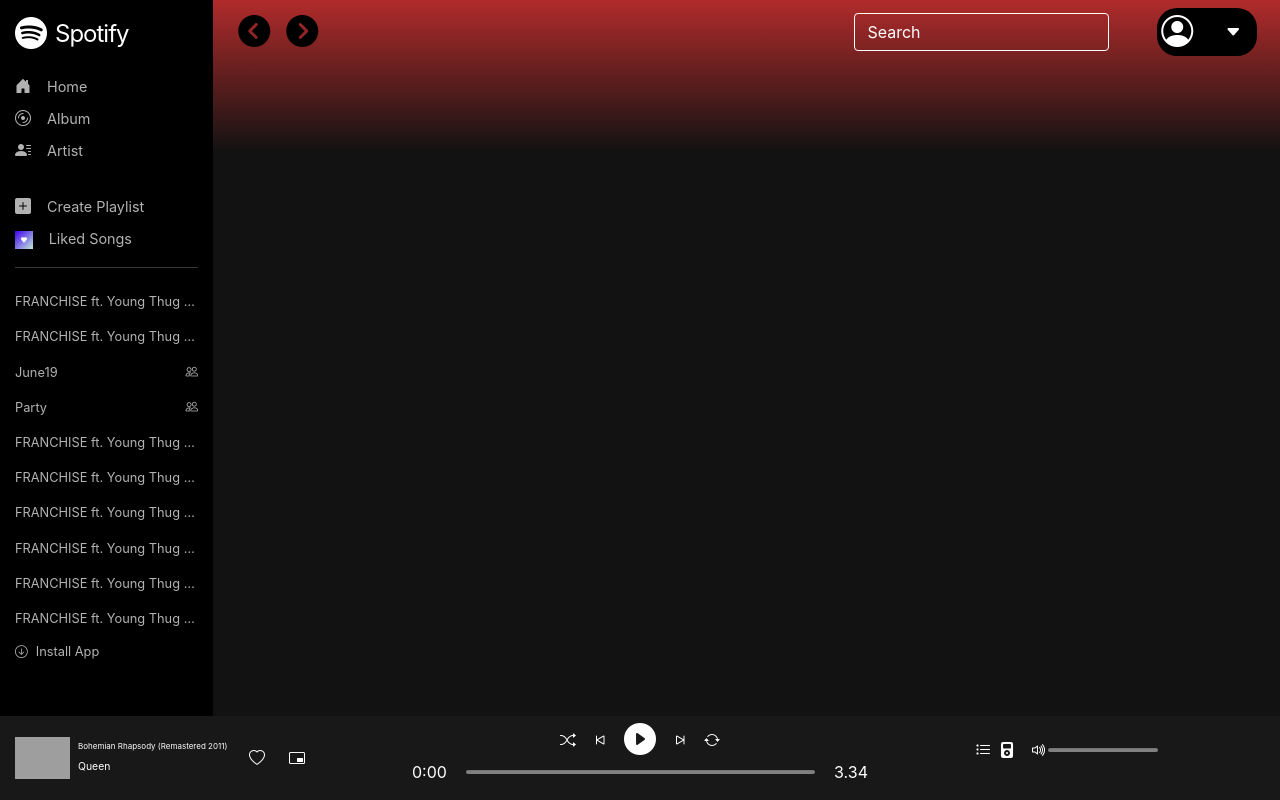
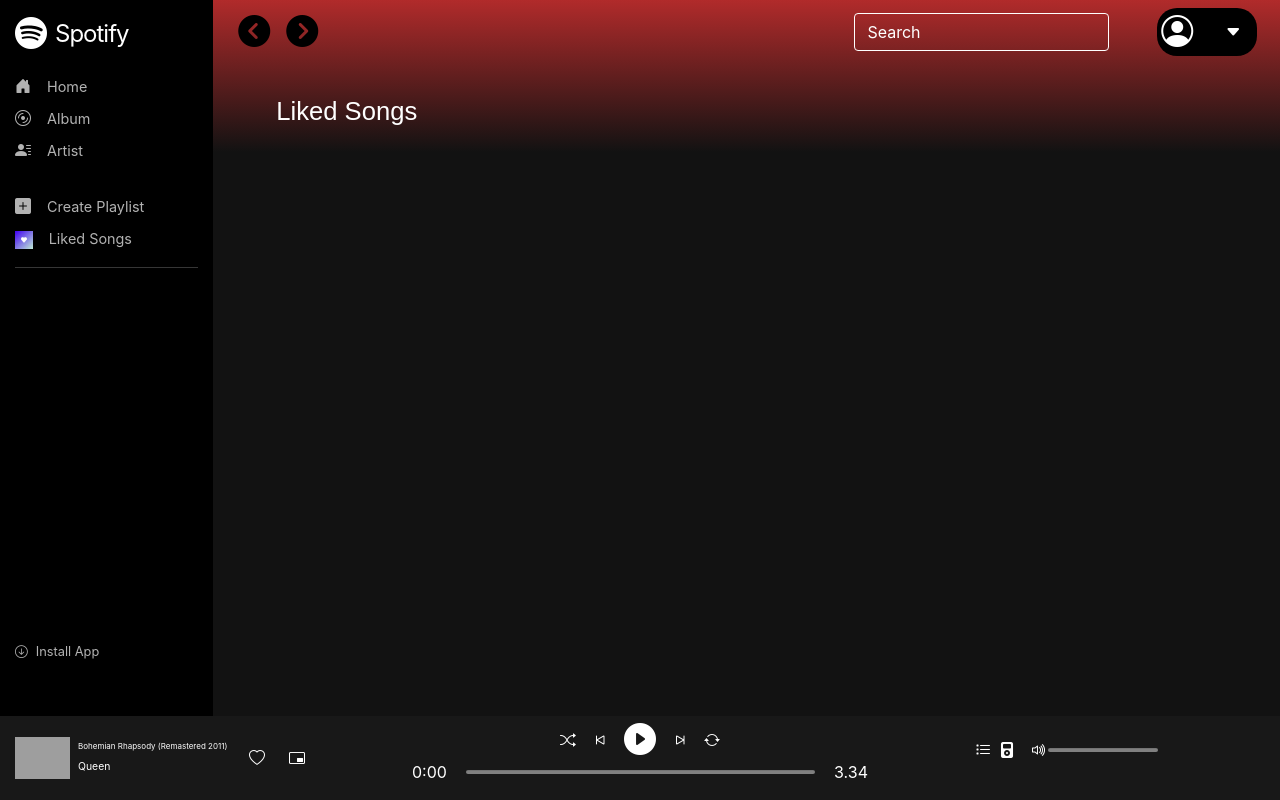
Before and after one commit to martin835/Benchmark4, a React (Create React App) app in the folder spotify-react-refactor/: page /playlist in a window 1280 px wide. Built offline with nearby package versions, Linux system fonts and the light colour scheme; grey boxes are pictures that could not be loaded.

Commit message:
Create playlist using redux

```diff
--- a/spotify-react-refactor/src/App.js
+++ b/spotify-react-refactor/src/App.js
@@ -10,6 +10,7 @@
 import BodyAlbum from "./components/BodyAlbum";
 import { useState, useEffect } from "react";
 import LikedSongs from "./components/LikedSongs";
+import Playlist from "./components/Playlist";
 
 function App() {
   const [searchQuery, setSearchQuery] = useState("queen");
@@ -52,6 +53,7 @@
               <Route path="/artist" element={<BodyArtist />} />
               <Route path="/album" element={<BodyAlbum />} />
               <Route path="/liked" element={<LikedSongs />} />
+              <Route path="/playlist" element={<Playlist />} />
             </Routes>
           </Col>
         </Row>
--- a/spotify-react-refactor/src/components/MySideBar.jsx
+++ b/spotify-react-refactor/src/components/MySideBar.jsx
@@ -1,8 +1,26 @@
-import { Nav, Navbar, NavDropdown } from "react-bootstrap";
+import {  Modal, Button } from "react-bootstrap";
 import Container from "react-bootstrap/Container";
 import { Link, Navigate, useNavigate } from "react-router-dom";
+import { connect } from 'react-redux'
+import { addToPlaylistAction} from '../redux/actions'
+import { propTypes } from "react-bootstrap/esm/Image";
+import { useState } from "react";
 
-const MySideBar = () => {
+const mapStateToProps = (state) => ({
+    all: state.playlists.all,
+  })
+
+const mapDispatchToProps = (dispatch) => ({
+  addToPlaylist: (playlist) => {
+    dispatch(addToPlaylistAction(playlist))
+  },
+  })
+
+const MySideBar = (props) => {
+
+  const [show, setShow] = useState(false);
+
+  const [playlist, setPlaylist] = useState(undefined)
 
   const navigate = useNavigate();
 
@@ -48,12 +66,26 @@
         </div>
 
         <div className="sidebar-divider"></div>
-        <div>
+        <div onClick={()=> setShow(true)}>
           <span>
             <i className="bi bi-plus-square-fill"></i>
           </span>
           <span>Create Playlist</span>
         </div>
+        <Modal show={show} onHide={()=> setShow(false)}>
+        <Modal.Header closeButton>
+          <Modal.Title>Modal heading</Modal.Title>
+        </Modal.Header>
+        <input className="m-2" placeholder="insert new playlist name..." type="text" onChange={(e) => {setPlaylist({name: e.target.value, songs: []})}}/>
+        <Modal.Footer>
+          <Button variant="secondary" onClick={()=> setShow(false)}>
+            Close
+          </Button>
+          <Button variant="primary" onClick={()=>{ setShow(false); props.addToPlaylist(playlist)}}>
+            create playlist
+          </Button>
+        </Modal.Footer>
+      </Modal>
         <div  onClick={() => {
             navigate("/liked");
           }}>
@@ -68,28 +100,8 @@
       </div>
       <div className="sidebar-bottom mt-2">
         <div className="sidebar-bottom-content">
-          <div>FRANCHISE ft. Young Thug something</div>
-          <div>FRANCHISE ft. Young Thug something</div>
-          <div>
-            June19{" "}
-            <span className="float-right">
-              <i className="bi bi-people"></i>
-            </span>{" "}
-          </div>
-          <div>
-            Party{" "}
-            <span className="float-right">
-              <i className="bi bi-people"></i>
-            </span>{" "}
-          </div>
-          <div>FRANCHISE ft. Young Thug something</div>
-          <div>FRANCHISE ft. Young Thug something</div>
-          <div>FRANCHISE ft. Young Thug something</div>
-          <div>FRANCHISE ft. Young Thug something</div>
-          <div>FRANCHISE ft. Young Thug something</div>
-          <div>FRANCHISE ft. Young Thug something</div>
-          <div>FRANCHISE ft. Young Thug something</div>
-          <div>FRANCHISE ft. Young Thug something</div>
+          {props.all.map((playlist) => {return <div>{playlist.name}</div>})
+}
         </div>
 
         <div className="sidebar-instal my-3">
@@ -103,4 +115,4 @@
   );
 }
 
-export default MySideBar;
+export default connect(mapStateToProps, mapDispatchToProps)(MySideBar)
--- /dev/null
+++ b/spotify-react-refactor/src/components/Playlist.jsx
@@ -0,0 +1,49 @@
+import {Container, Row, Col} from "react-bootstrap";
+import OneSongCard from "./OneSongCard";
+import { useState, useEffect } from "react";
+import { connect } from 'react-redux'
+
+
+
+const mapStateToProps = (state) => ({
+  liked: state.favourites.liked,
+})
+
+const mapDispatchToProps = (dispatch) => ({
+
+})
+
+
+
+
+
+const Playlist = (props) => {
+
+
+
+    return (
+      <Container fluid className="px-5 my-4">
+        <div className="top-bumper"></div>
+        <h2 className="h2-main">Liked Songs</h2>
+
+        <Row id="main-section-recent">
+          {props.liked &&
+            props.liked.map((song) => (
+              <OneSongCard
+                key={song.id}
+                albumId={song.album.id}
+                songId = {song.id}
+                image={song.album.cover_medium}
+                title={song.title}
+                artist={song.artist.name}
+                setCurrentSong={props.setCurrentSong}
+                song={song}
+              />
+            ))}
+        </Row>
+        <div className="bottom-bumper"></div>
+      </Container>
+    );
+}
+
+export default connect(mapStateToProps, mapDispatchToProps)(Playlist)
--- a/spotify-react-refactor/src/redux/actions/index.js
+++ b/spotify-react-refactor/src/redux/actions/index.js
@@ -1,6 +1,8 @@
 export const GET_RESULT = 'GET_RESULT'
 export const ADD_TO_LIKED = 'ADD_TO_LIKED'
 export const REMOVE_FROM_LIKED = 'REMOVE_FROM_LIKED'
+export const ADD_TO_PLAYLIST = 'ADD_TO_PLAYLIST'
+export const REMOVE_FROM_PLAYLIST = 'REMOVE_FROM_PLAYLIST'
 
 export const getResultAction = (search) => {
     return async (dispatch) => {
@@ -34,3 +36,13 @@
     type: REMOVE_FROM_LIKED,
     payload: index,
   })
+
+  export const addToPlaylistAction = (playlist) => ({
+    type: ADD_TO_PLAYLIST,
+    payload: playlist,
+  })
+
+  export const removeFromPlaylistAction = (index) => ({
+    type: REMOVE_FROM_PLAYLIST,
+    payload: index,
+  })
--- /dev/null
+++ b/spotify-react-refactor/src/redux/reducers/playlists.js
@@ -0,0 +1,30 @@
+import { ADD_TO_PLAYLIST, REMOVE_FROM_PLAYLIST } from '../actions'
+import { initialState } from '../store'
+
+const playlistsReducer = (state = initialState.playlists, action) => {
+  switch (action.type) {
+
+    case ADD_TO_PLAYLIST:
+      return {
+
+          ...state,
+
+          all: [...state.all, action.payload],
+        }
+
+    case REMOVE_FROM_PLAYLIST:
+      return {
+          ...state,
+          all: state.all.filter(
+            (playlist, i) => i !== action.payload
+          ),
+
+        }
+
+
+    default:
+      return state
+  }
+}
+
+export default playlistsReducer
--- a/spotify-react-refactor/src/redux/store/index.js
+++ b/spotify-react-refactor/src/redux/store/index.js
@@ -1,6 +1,7 @@
 import { createStore, combineReducers, applyMiddleware, compose } from 'redux'
 import searchReducer from '../reducers/search'
 import likedReducer from '../reducers/liked'
+import playlistsReducer from '../reducers/playlists'
 import thunk from 'redux-thunk'
 
 const composeFunction =
@@ -19,10 +20,16 @@
 
     ],
   },
+  playlists:{
+    all:[
+
+    ]
+  }
 }
 
 const bigReducer = combineReducers({
   favourites: likedReducer,
+  playlists: playlistsReducer,
   search: searchReducer,
 })
 
```
